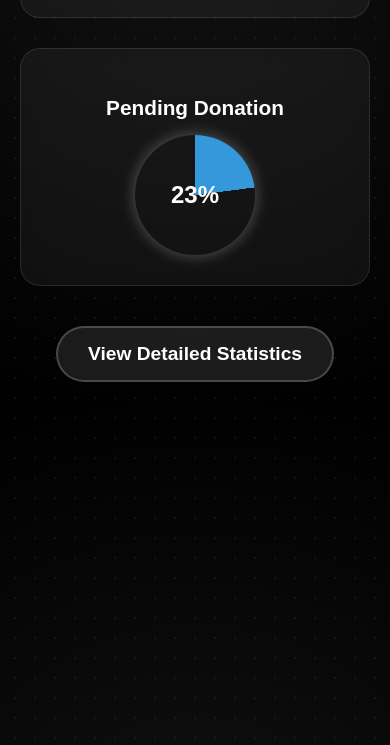
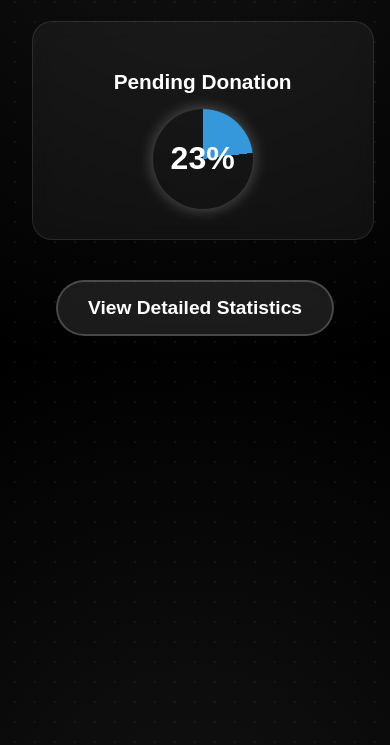
Before and after one commit to Suy4sh4/counters, a plain HTML site: page index.html in a window 390 px wide. Shown: the part 607-1352 px from the top of the page. Drawn offline with Linux system fonts and the light colour scheme.

Commit message:
Update index.html

```diff
--- a/index.html
+++ b/index.html
@@ -120,24 +120,21 @@
       transform: translateY(-5px);
     }
 
-    /* Responsive */
+    /* Responsive Adjustments */
 @media (max-width: 768px) {
-      h1 {
-        font-size: 2rem;
+  .donation-container {
+    flex-direction: column;
+    align-items: center;
   }
 
   .donation-counter {
-        width: 100%;
-        max-width: 300px;
+    width: 90%;
+    max-width: 280px;
   }
 
   .progress-circle {
-        width: 120px;
-        height: 120px;
-      }
-
-      .progress-circle span {
-        font-size: 1.5rem;
+    width: 100px;
+    height: 100px;
   }
 }
   </style>
```
Lines whose indentation alone changed are shown as unchanged.
